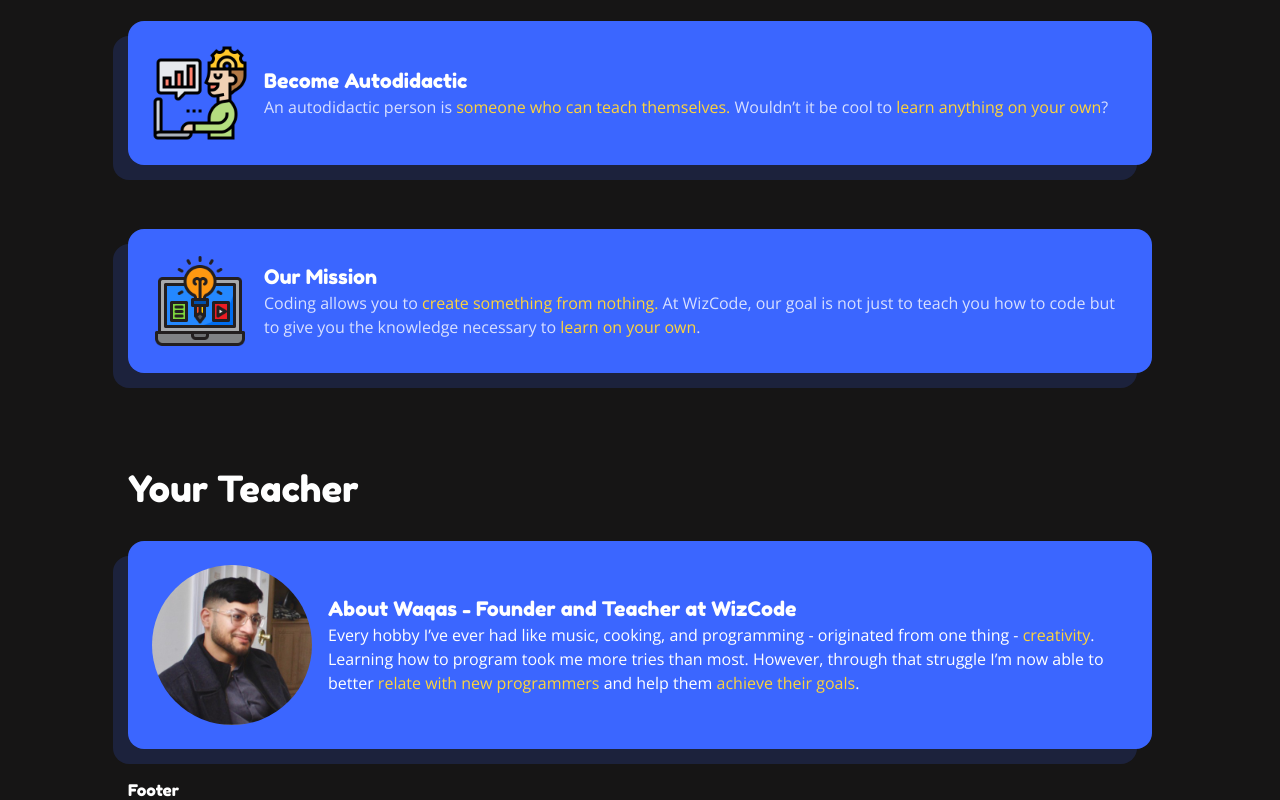
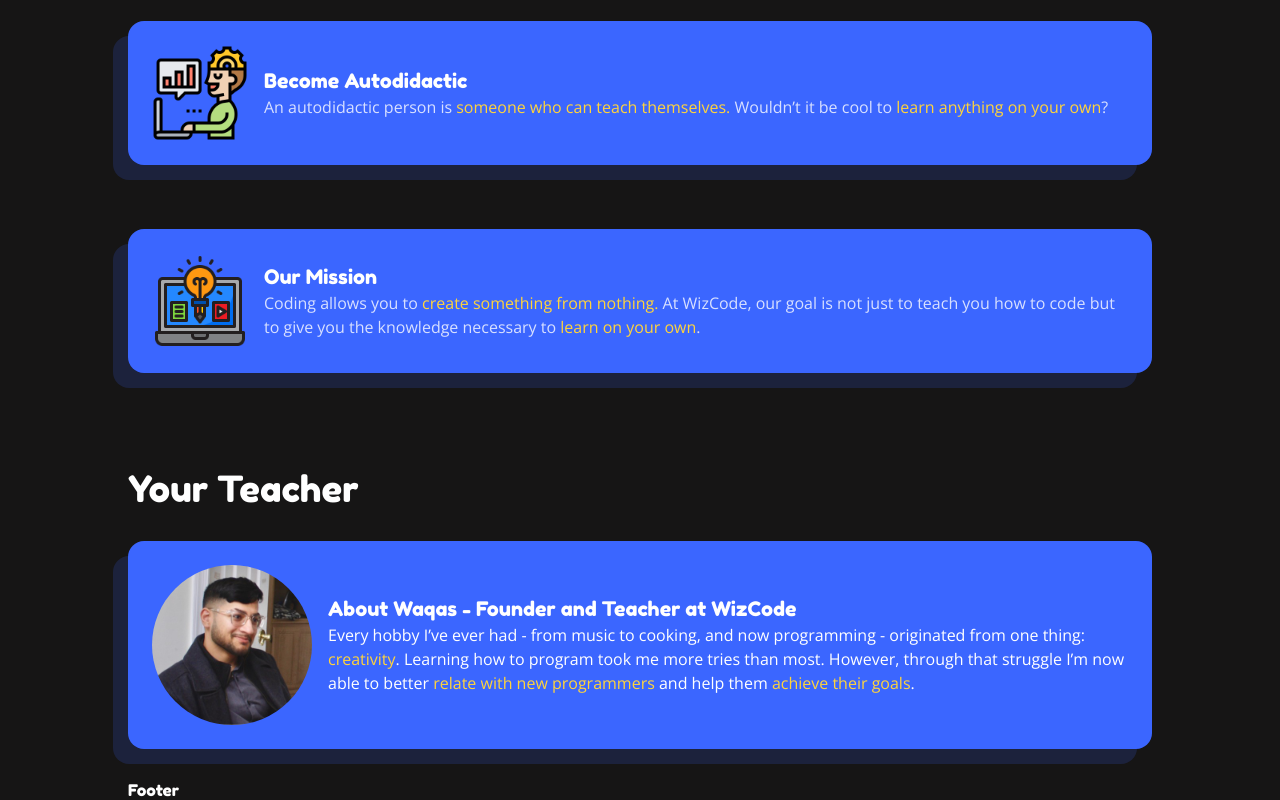
Before and after one commit to wizard-waqas/wizcode, a Next.js app: page / in a window 1280 px wide. Shown: the part 1278-2078 px from the top of the page. Built offline with nearby package versions, Linux system fonts and the light colour scheme; no server answers.

Commit message:
added bounce effect

```diff
--- a/components/homepage/AboutMeSection.js
+++ b/components/homepage/AboutMeSection.js
@@ -1,18 +1,20 @@
 /* React JS Template using functions */
 import React, {useState, useEffect} from "react"
+import {Bounce} from "react-awesome-reveal";
 
 export default function AboutMeSection() {
     return (
         <div className={"mt-16"}>
             <h2 className={"text-4xl"}>Your Teacher</h2>
+            <Bounce>
                 <div
                     className="drop-shadow-xl bg-blue p-4 my-3 rounded-2xl flex-column flex w-full items-center lg:!my-8 lg:!flex-row">
                     <img src={"/img/waqas.jpg"} className={"w-40 rounded-full mr-4"}/>
                     <div className={""}>
                         <h3 className={"text-xl"}>About Waqas - Founder and Teacher at WizCode</h3>
                         <p className={"text-md"}>
-                        Every hobby I’ve ever had like music, cooking, and programming -
-                        originated from one thing - <span className={'text-gold'}>creativity</span>. Learning how to
+                            Every hobby I’ve ever had - from music to cooking, and now programming -
+                            originated from one thing: <span className={'text-gold'}>creativity</span>. Learning how to
                             program
                             took me more tries than most. However, through that struggle I’m
                             now able to better <span className={'text-gold'}>relate with new programmers</span> and help
@@ -20,6 +22,7 @@ export default function AboutMeSection() {
                         </p>
                     </div>
                 </div>
+            </Bounce>
         </div>
     )
 }
```
Lines whose indentation alone changed are shown as unchanged.
